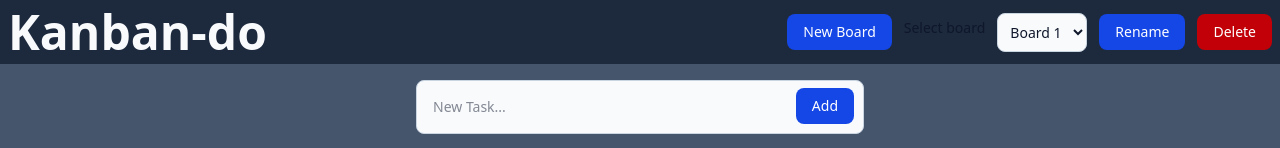
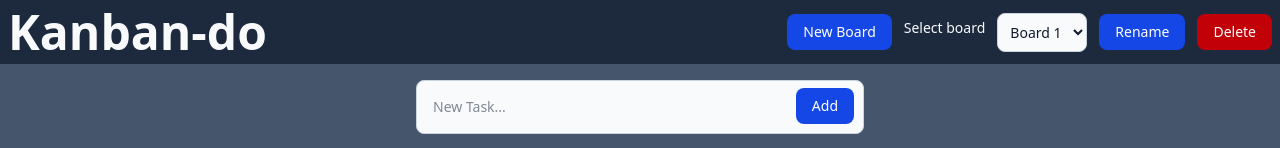
Before and after one commit to Saisoj23/proyecto-final-react, a React (Vite) app: page / in a window 1280 px wide. Shown: the top 148 px of the page. Built offline with nearby package versions, Linux system fonts and the light colour scheme.

Commit message:
Update label class for Header component

```diff
--- a/src/Components/Header.tsx
+++ b/src/Components/Header.tsx
@@ -24,7 +24,7 @@ const Header = (props: {
         </button>
         <label
           htmlFor="board-selector"
-          className="block xl place-self-center mb-2 text-sm font-medium text-slate-900 dark:text-white"
+          className="block xl place-self-center mb-2 text-sm font-medium text-slate-50 dark:text-white"
         >
           Select board
         </label>
```
